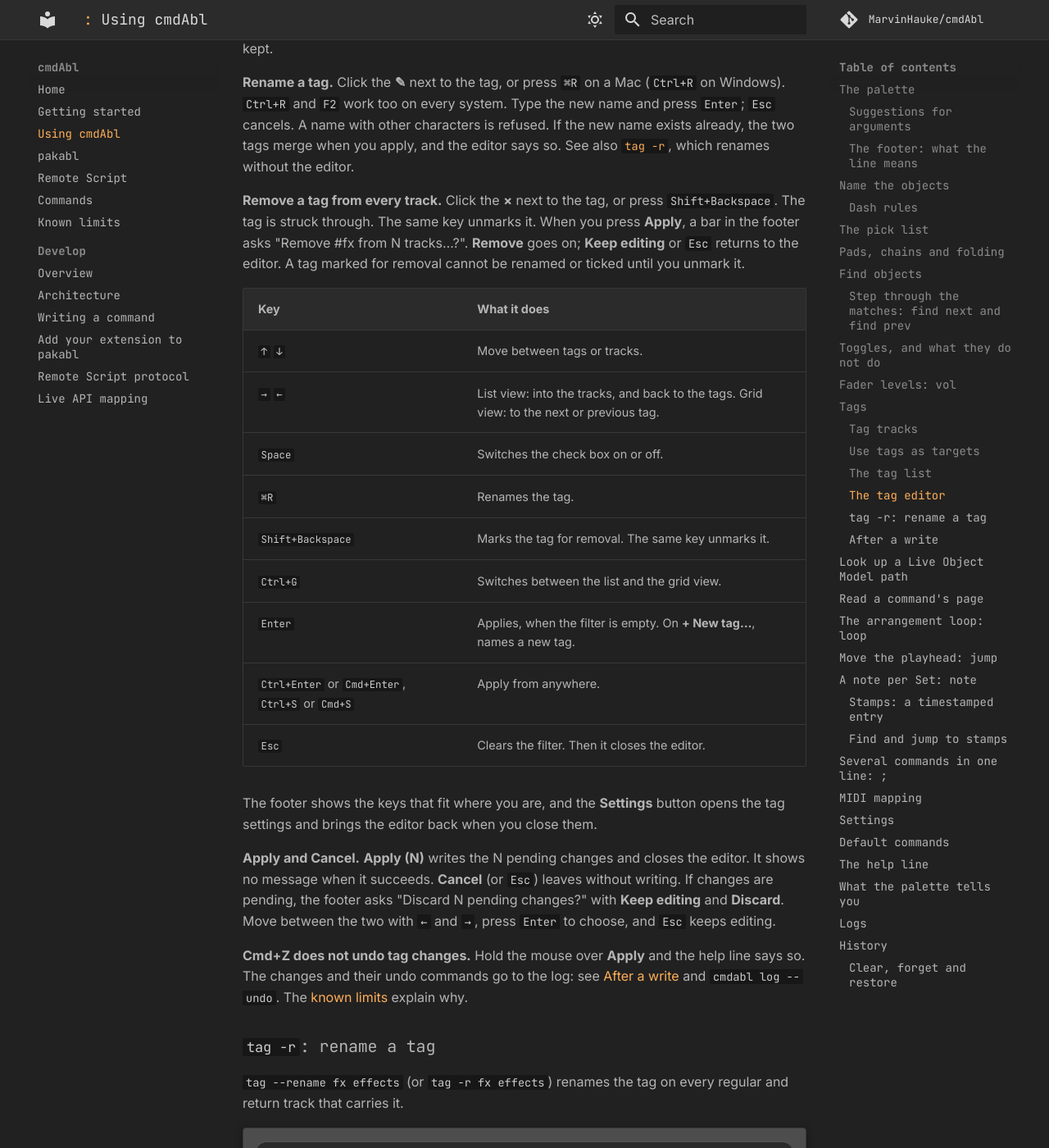
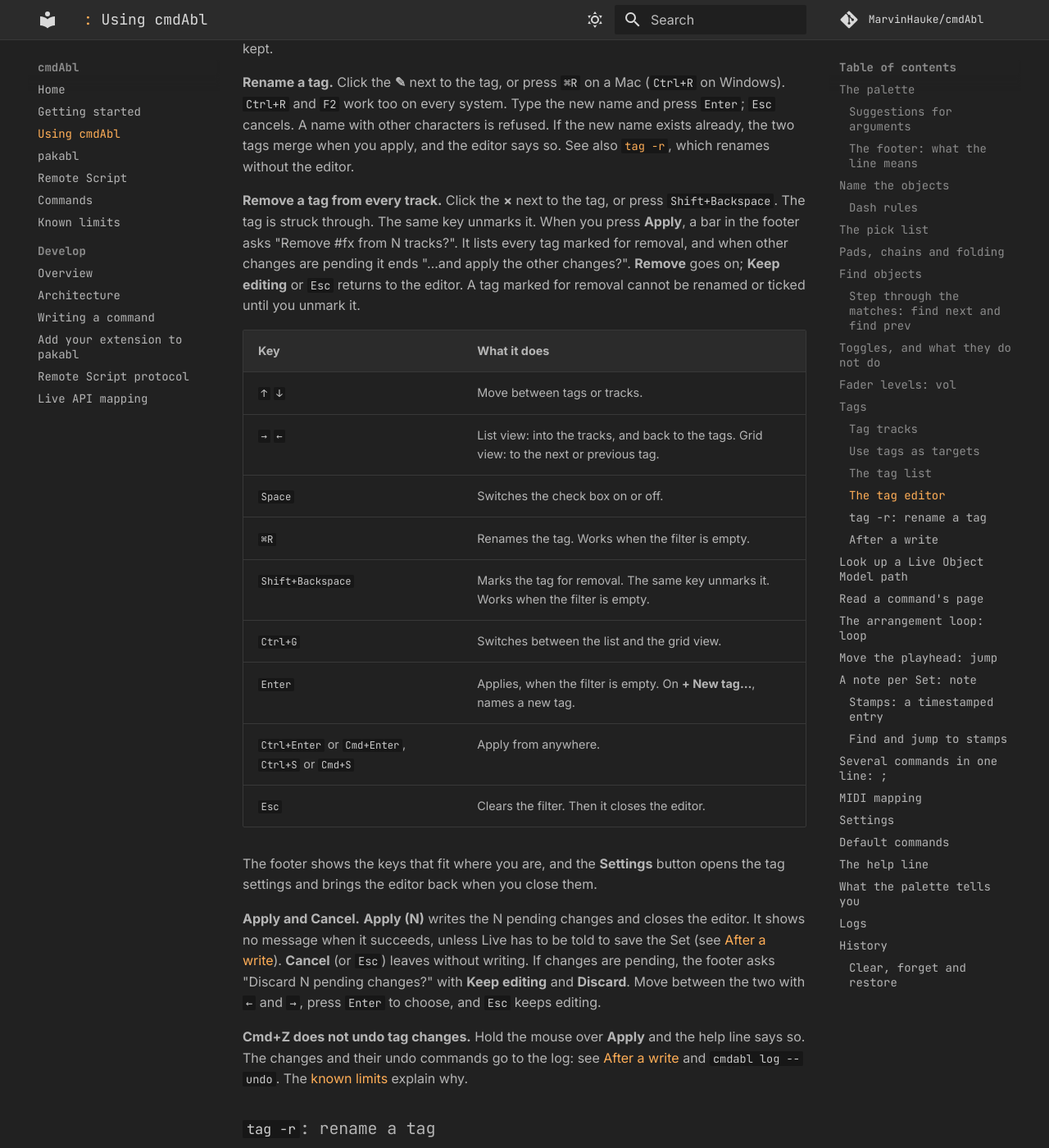
Before and after one commit to MarvinHauke/cmdAbl, an MkDocs documentation site: the page built from docs/using.md, in a window 1280 px wide and 1400 px high, scrolled down 13194 px. Shown: the whole window at 82% size. Built offline with MkDocs 1.6.1 and Material for MkDocs 9.7.7, drawn with Linux system fonts in a browser that asks for light colours; comment, search, counter and statistics services are not loaded; some of the changed text lies outside the part shown.

Commit message:
docs: reviewer fixes for the 0.1.8 pages
Co-Authored-By: Claude Sonnet 5.5 <noreply@anthropic.com>

```diff
--- a/docs/using.md
+++ b/docs/using.md
@@ -350,7 +349,7 @@ If the new name exists already, the two tags merge when you apply, and the edito
 [`tag -r`](#tag-r-rename-a-tag), which renames without the editor.
 
 **Remove a tag from every track.** Click the **×** next to the tag, or press `Shift+Backspace`. The tag is struck
-through. The same key unmarks it. When you press **Apply**, a bar in the footer asks "Remove #fx from N tracks…?". **Remove**
+through. The same key unmarks it. When you press **Apply**, a bar in the footer asks "Remove #fx from N tracks?". It lists every tag marked for removal, and when other changes are pending it ends "…and apply the other changes?". **Remove**
 goes on; **Keep editing** or `Esc` returns to the editor. A tag marked for removal cannot be renamed or ticked until
 you unmark it.
 
@@ -359,8 +358,8 @@ you unmark it.
 | `↑` `↓` | Move between tags or tracks. |
 | `→` `←` | List view: into the tracks, and back to the tags. Grid view: to the next or previous tag. |
 | `Space` | Switches the check box on or off. |
-| `⌘R` | Renames the tag. |
-| `Shift+Backspace` | Marks the tag for removal. The same key unmarks it. |
+| `⌘R` | Renames the tag. Works when the filter is empty. |
+| `Shift+Backspace` | Marks the tag for removal. The same key unmarks it. Works when the filter is empty. |
 | `Ctrl+G` | Switches between the list and the grid view. |
 | `Enter` | Applies, when the filter is empty. On **+ New tag…**, names a new tag. |
 | `Ctrl+Enter` or `Cmd+Enter`, `Ctrl+S` or `Cmd+S` | Apply from anywhere. |
@@ -370,7 +369,7 @@ The footer shows the keys that fit where you are, and the **Settings** button op
 editor back when you close them.
 
 **Apply and Cancel.** **Apply (N)** writes the N pending changes and closes the editor. It shows no message when it
-succeeds. **Cancel** (or `Esc`) leaves without writing. If changes are pending, the footer asks "Discard N pending
+succeeds, unless Live has to be told to save the Set (see [After a write](#after-a-write)). **Cancel** (or `Esc`) leaves without writing. If changes are pending, the footer asks "Discard N pending
 changes?" with **Keep editing** and **Discard**. Move between the two with `←` and `→`, press `Enter` to choose, and
 `Esc` keeps editing.
 
@@ -472,8 +471,8 @@ command stops with exit code 5. Playback keeps running: if the song plays, it pl
 
 !!! note "`jump +4` changed in 0.1.8"
     Before 0.1.8, `jump +4` always meant four bars. Now it counts steps of Live's launch quantization. With Live's
-    default of 1 Bar, nothing changes. For the old meaning at any setting, type `jump +4b`. The change needs Remote
-    Script 0.1.16: run `cmdabl setup`, then restart Live.
+    default of 1 Bar, nothing changes. For the old meaning at any setting, type `jump +4b`. With an older Remote
+    Script, `jump +4` keeps counting bars. Run `cmdabl setup`, then restart Live, to get Script 0.1.16.
 
 To go back in bars or quarters, put `--` before the value: `jump -- -2b`, `jump -- -3q` (a leading `-3q` would be read as an option).
 
@@ -524,7 +523,7 @@ this Set's note. It is not a separate feature.
   and time, and a hint says that the Remote Script is not running.
 - `Esc` ends the stamp and goes back to view. The text is kept and the old loop comes back. Press `s` again
   for the next section. If you typed nothing below the heading, no entry is added.
-- `Cmd+S` saves and closes the note. **Cancel** throws away this edit and asks first.
+- `Cmd+S` saves and closes the note. **Cancel** throws away this edit and asks first when you typed something.
 
 Esc or Cmd+S right after `s` wait up to half a second for the song position. If the Remote Script does not answer,
 the heading holds only the date and time.
```
Also changed, not shown: other parts of docs/using.md (+1 -2 lines), docs/guides/command-authoring.md (+1 -1 lines), docs/assets/images/tags.gif (deleted).
